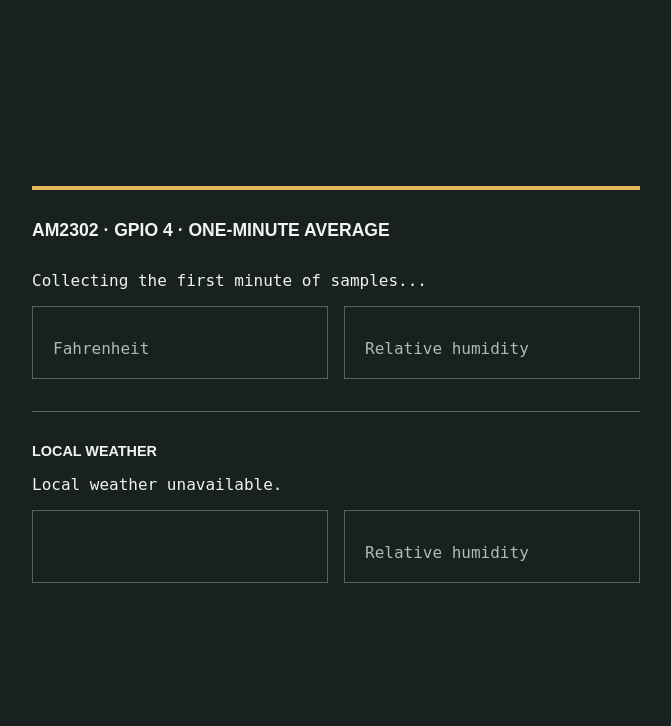
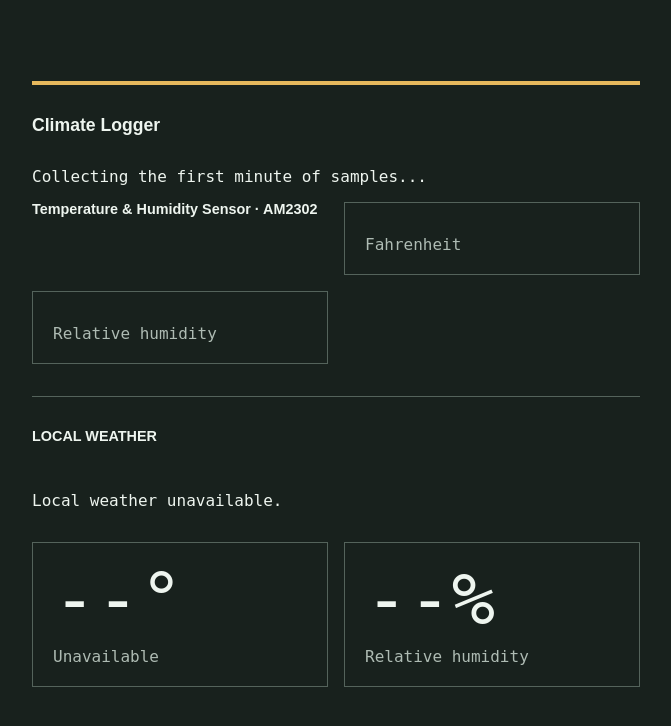
Before and after one commit to jmsimons/environment_logger, a Flask app: page / in a window 1280 px wide. Shown: the top 726 px of the page, without its empty margins (304-975 px from the left). Run offline with Flask 3, Linux system fonts and the light colour scheme.

Commit message:
subtle updates to UI elements and styles

```diff
--- a/src/webapp/static/app.js
+++ b/src/webapp/static/app.js
@@ -2,15 +2,14 @@ const POLL_INTERVAL_MS = 10_000;
 
 const page = document.querySelector("[data-average-url]");
 const status = document.querySelector("#status");
-const readings = document.querySelector("#readings");
-const details = document.querySelector("#details");
+const sensor = document.querySelector("#sensor");
+const sensorDetails = document.querySelector("#sensor-details");
 const temperatureF = document.querySelector("#temperature-f");
 const humidityPercent = document.querySelector("#humidity-percent");
 const temperatureC = document.querySelector("#temperature-c");
 const sampleCount = document.querySelector("#sample-count");
 const timestampLocal = document.querySelector("#timestamp-local");
 const weatherStatus = document.querySelector("#weather-status");
-const weatherReadings = document.querySelector("#weather-readings");
 const weatherDetails = document.querySelector("#weather-details");
 const outdoorTemperatureF = document.querySelector("#outdoor-temperature-f");
 const outdoorHumidityPercent = document.querySelector("#outdoor-humidity-percent");
@@ -46,16 +45,18 @@ function showAverage(average) {
     showLocalTime(timestampLocal, average.timestamp_utc);
 
     status.hidden = true;
-    readings.hidden = false;
-    details.hidden = false;
+    sensor.hidden = false;
+    sensorDetails.hidden = false;
 
     showWeather(average);
 }
 
 function showWeather(average) {
     if (average.outdoor_temperature_f === null) {
+        outdoorTemperatureF.textContent = "--°";
+        outdoorHumidityPercent.textContent = "--%";
+        weatherDescription.textContent = "Unavailable";
         weatherStatus.hidden = false;
-        weatherReadings.hidden = true;
         weatherDetails.hidden = true;
         return;
     }
@@ -67,7 +68,6 @@ function showWeather(average) {
     weatherDescription.textContent = average.outdoor_description;
 
     weatherStatus.hidden = true;
-    weatherReadings.hidden = false;
     weatherDetails.hidden = false;
 }
 
@@ -84,7 +84,7 @@ async function pollAverage() {
         });
 
         if (response.status === 503) {
-            if (readings.hidden) {
+            if (sensor.hidden) {
                 status.textContent = "Collecting the first minute of samples...";
                 status.hidden = false;
             }
@@ -98,7 +98,7 @@ async function pollAverage() {
         showAverage(await response.json());
     } catch (error) {
         console.error("Unable to update climate readings", error);
-        if (readings.hidden) {
+        if (sensor.hidden) {
             status.textContent = "Unable to load climate readings.";
             status.hidden = false;
         }
--- a/src/webapp/static/styles.css
+++ b/src/webapp/static/styles.css
@@ -48,7 +48,6 @@ h2 {
 }
 
 .label,
-footer,
 .details {
     color: #aebbb3;
 }
@@ -58,7 +57,6 @@ footer,
     margin-top: .75rem;
 }
 
-footer,
 .details {
     margin-top: 1.5rem;
     font-size: .8rem;
@@ -71,8 +69,10 @@ footer,
     border-top: 1px solid #54635b;
 }
 
-.weather .details {
-    margin-bottom: 0;
+.weather > h2,
+.weather > #weather-status,
+.weather > .details {
+    grid-column: 1 / -1;
 }
 
 a {
--- a/src/webapp/templates/index.html
+++ b/src/webapp/templates/index.html
@@ -9,29 +9,35 @@
 </head>
 <body>
     <main data-average-url="{{ url_for('average_api') }}">
-    <h1>AM2302 · GPIO {{ gpio }} · ONE-MINUTE AVERAGE</h1>
+        <h1>Climate Logger</h1>
         <p id="status"{% if average %} hidden{% endif %}>Collecting the first minute of samples...</p>
-    <section id="readings" class="readings"{% if not average %} hidden{% endif %}>
+
+        <section id="sensor" class="readings"{% if not average %} hidden{% endif %}>
+            <h2>Temperature & Humidity Sensor · AM2302</h2>
+
             <div class="reading"><span id="temperature-f" class="value">{% if average %}{{ "%.1f"|format(average.temperature_f) }}°{% endif %}</span><span class="label">Fahrenheit</span></div>
             <div class="reading"><span id="humidity-percent" class="value">{% if average %}{{ "%.1f"|format(average.humidity_percent) }}%{% endif %}</span><span class="label">Relative humidity</span></div>
-    </section>
-    <footer id="details"{% if not average %} hidden{% endif %}>
+
+            <footer id="sensor-details" class="details"{% if not average %} hidden{% endif %}>
                 <span id="temperature-c">{% if average %}{{ average.temperature_c|round(1) }} °C{% endif %}</span> ·
                 <span id="sample-count">{% if average %}{{ average.sample_count }} samples{% endif %}</span><br>
-        Minute ending <time id="timestamp-local"{% if average %} datetime="{{ average.timestamp_utc }}"{% endif %}>{% if average %}{{ average.timestamp_utc }} UTC{% endif %}</time>
+                Observed <time id="timestamp-local"{% if average %} datetime="{{ average.timestamp_utc }}"{% endif %}>{% if average %}{{ average.timestamp_utc }} UTC{% endif %}</time>
             </footer>
-    <section class="weather">
+        </section>
+
+
+        <section class="readings weather">
             <h2>LOCAL WEATHER</h2>
+
             <p id="weather-status"{% if average and average.outdoor_temperature_f is not none %} hidden{% endif %}>Local weather unavailable.</p>
-        <div id="weather-readings" class="readings"{% if not average or average.outdoor_temperature_f is none %} hidden{% endif %}>
-            <div class="reading"><span id="outdoor-temperature-f" class="value">{% if average and average.outdoor_temperature_f is not none %}{{ "%.1f"|format(average.outdoor_temperature_f) }}°{% endif %}</span><span id="weather-description" class="label">{% if average and average.outdoor_description %}{{ average.outdoor_description }}{% endif %}</span></div>
-            <div class="reading"><span id="outdoor-humidity-percent" class="value">{% if average and average.outdoor_humidity_percent is not none %}{{ "%.1f"|format(average.outdoor_humidity_percent) }}%{% endif %}</span><span class="label">Relative humidity</span></div>
-        </div>
-        <p id="weather-details" class="details"{% if not average or average.outdoor_temperature_c is none %} hidden{% endif %}>
+            <div class="reading"><span id="outdoor-temperature-f" class="value">{% if average and average.outdoor_temperature_f is not none %}{{ "%.1f"|format(average.outdoor_temperature_f) }}°{% else %}--°{% endif %}</span><span id="weather-description" class="label">{% if average and average.outdoor_description %}{{ average.outdoor_description }}{% else %}Unavailable{% endif %}</span></div>
+            <div class="reading"><span id="outdoor-humidity-percent" class="value">{% if average and average.outdoor_humidity_percent is not none %}{{ "%.1f"|format(average.outdoor_humidity_percent) }}%{% else %}--%{% endif %}</span><span class="label">Relative humidity</span></div>
+
+            <footer id="weather-details" class="details"{% if not average or average.outdoor_temperature_c is none %} hidden{% endif %}>
                 <span id="outdoor-temperature-c">{% if average and average.outdoor_temperature_c is not none %}{{ average.outdoor_temperature_c|round(1) }} °C{% endif %}</span><br>
                 Observed <time id="outdoor-timestamp-local"{% if average and average.outdoor_timestamp_utc %} datetime="{{ average.outdoor_timestamp_utc }}"{% endif %}>{% if average and average.outdoor_timestamp_utc %}{{ average.outdoor_timestamp_utc }} UTC{% endif %}</time> ·
                 <a href="https://open-meteo.com/" rel="external">Weather by Open-Meteo</a>
-        </p>
+            </footer>
         </section>
     </main>
 </body>
```
Lines whose indentation alone changed are shown as unchanged.
